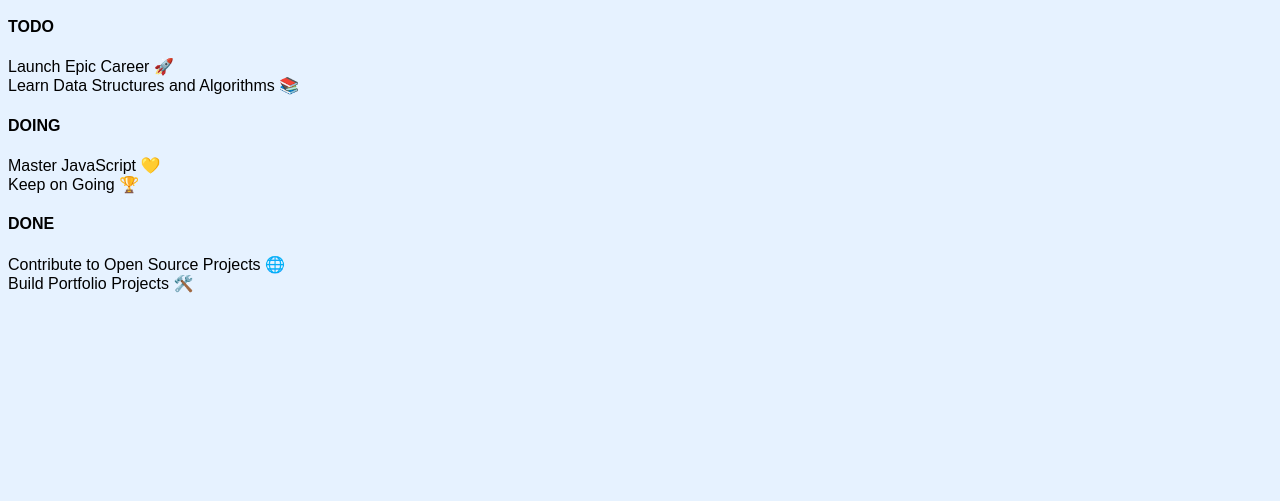
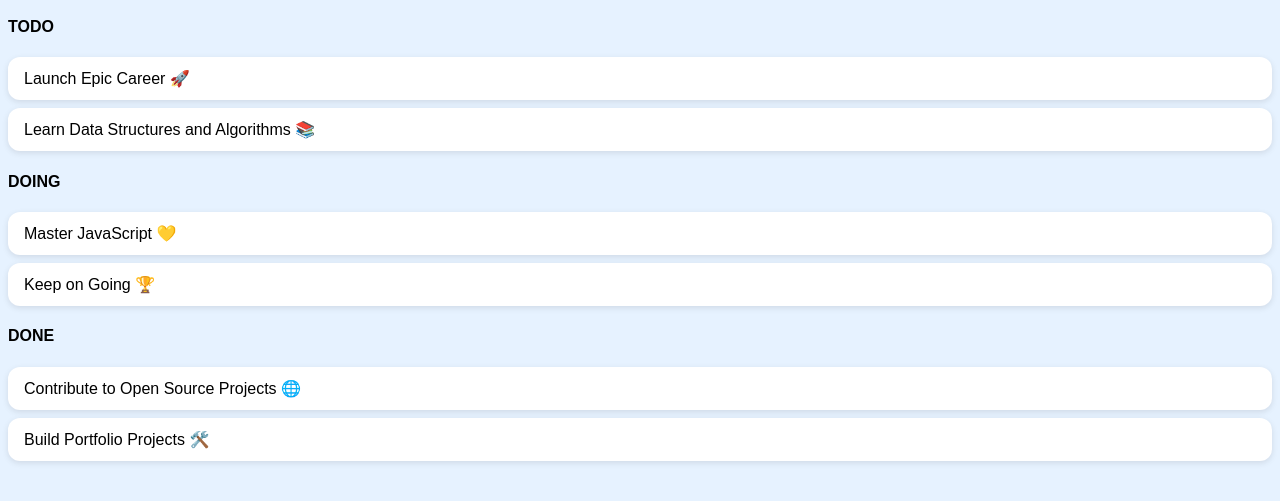
Before and after one commit to Reneva-dev/RENNEW25098_PTO2502_GroupA_Reneva_Newman_JSL01, a plain HTML site: page index.html in a window 1280 px wide. Shown: the part 127-628 px from the top of the page. Drawn offline with Linux system fonts and the light colour scheme.

Commit message:
styling task buttons

```diff
--- a/styles.css
+++ b/styles.css
@@ -2,3 +2,19 @@ body {
   font-family: Arial, sans-serif;
   background-color: #e6f2ff; /* light blue */
 }
+
+/* Task items like white rounded buttons */
+main > div > div:last-child > div {
+  background-color: white;
+  border-radius: 12px;
+  padding: 12px 16px;
+  margin: 8px 0;
+  box-shadow: 0 2px 6px rgba(0,0,0,0.1);
+  cursor: pointer; /* optional, makes it feel clickable */
+  transition: box-shadow 0.2s ease;
+  font-size: 1rem;
+}
+
+main > div > div:last-child > div:hover {
+  box-shadow: 0 4px 12px rgba(0,0,0,0.2);
+}
```
